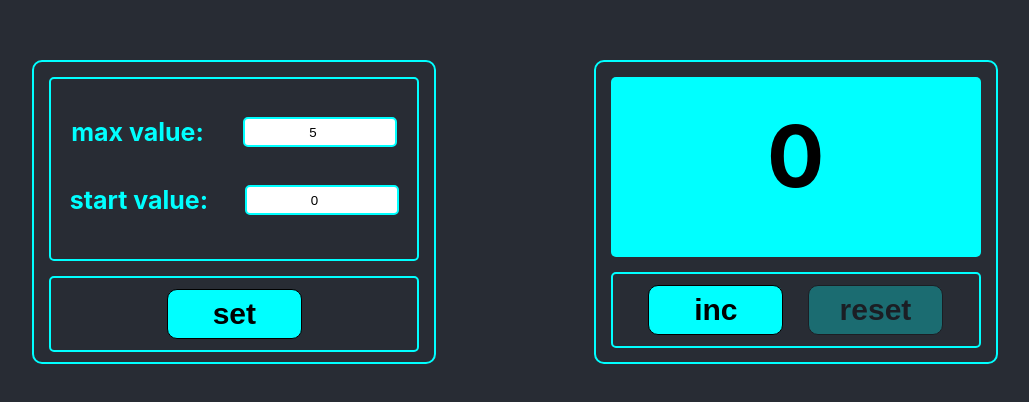
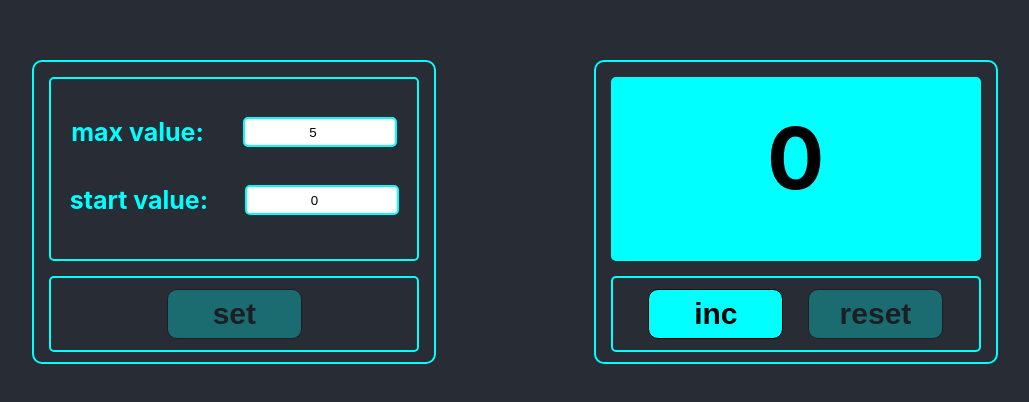
Before and after one commit to Astarothe/Counter, a React (Create React App) app: page / in a window 1280 px wide. Shown: the part 196-598 px from the top of the page, without its empty margins (125-1154 px from the left). Built offline with nearby package versions, Linux system fonts and the light colour scheme.

Commit message:
feat: refactor function and container

```diff
--- a/package.json
+++ b/package.json
@@ -10,10 +10,12 @@
     "@types/node": "^12.0.0",
     "@types/react": "^17.0.0",
     "@types/react-dom": "^17.0.0",
+    "@types/uuid": "^8.3.0",
     "react": "^17.0.2",
     "react-dom": "^17.0.2",
     "react-scripts": "4.0.3",
     "typescript": "^4.1.2",
+    "uuid": "^8.3.2",
     "web-vitals": "^1.0.1"
   },
   "scripts": {
--- a/src/App.css
+++ b/src/App.css
@@ -22,6 +22,7 @@ body {
     text-align: center;
     margin: 15px;
     border-radius: 5px;
+    border: 2px solid cyan;
 }
 
 .count {
@@ -110,3 +111,8 @@ body {
 .incorrectValue {
     color: red;
 }
+.wrapperCountSet{
+    background: none;
+    border: 2px solid cyan;
+    color:  cyan;
+}
--- a/src/App.tsx
+++ b/src/App.tsx
@@ -4,87 +4,111 @@ import {Count} from "./components/Count/Count";
 import {Button} from "./components/Button/Button";
 import {Input} from "./components/Input/Input";
 
+type errorInputType = {
+    [key: string]: {
+        error: string | null
+    }
+}
+
 function App() {
     const initNumber = 0;
+    const maxInitialise = 5;
     const stepUp = 1;
-    const maxInitialise = 5;
+
+    const errorInputStartId = "1";
+    const errorInputMaxId = "2";
+    const errorButtonSetId = "3";
+    const errorCountTable = "4";
 
     let [count, setCount] = useState<number>(initNumber);
-    let [error, setError] = useState<string | null>(null)
-
     let [maxCount, setMaxCount] = useState(maxInitialise);
     let [startCount, setStartCount] = useState(initNumber)
-
-    let [errorInputStart, setErrorInputStart] = useState<null | string>(null);
-    let [errorInputMax, setErrorInputMax] = useState<null | string>(null);
-
-    let [errorSet, setErrorSet] = useState<null | string>("max");
-
-    let [disabled, setDisabled] = useState<null | boolean>(null)
-
+    let [disabledButton, setDisabledButton] = useState<null | boolean>(null)
+    let [error, setError] = useState<errorInputType>({
+            [errorInputStartId]: {error: null},
+            [errorInputMaxId]: {error: null},
+            [errorButtonSetId]: {error: "max"},
+            [errorCountTable]: {error: null},
+        }
+    )
+    console.log(error[errorInputStartId])
 
     let disabledReset = startCount === count;
     let disabledIncrement = maxCount === count;
     let disabledSetValue = false;
 
-    const checkDisabled = (disableds: boolean): boolean => disabled ? disabled : disableds;
-    const checkDisabled2 = (disableds: boolean): boolean => {
-        if (errorInputMax || errorInputStart || errorSet) {
-            if (disabled) {
-                return disabled
-            }
+    const checkDisabled = (checkDisabledButton: boolean): boolean => disabledButton ? disabledButton : checkDisabledButton;
+    const checkDisabled2 = (checkDisabledButton: boolean): boolean => (
+        error[errorInputStartId].error ||
+        error[errorInputMaxId].error ||
+        error[errorButtonSetId].error
+    )
+        ? true
+        : checkDisabledButton
+
+    const conditionErrorCountMax = () => {
+        if (maxCount === count) {
+            error[errorCountTable].error = "maxNumber";
         } else {
-            return disableds
+            error[errorCountTable].error = null;
         }
-        return true;
+        setError({...error})
     }
 
-    useEffect(() => {
-        if (maxCount === count) setError("maxNumber")
-        else setError(null);
-    }, [count, maxCount])
-
-    useEffect(() => {
+    const conditionError = () => {
         if (startCount < 0) {
-            setErrorInputStart("error")
+            error[errorInputStartId].error = "error"
+            error[errorButtonSetId].error = "max"
+        } else if (startCount >= 0 && disabledButton) {
+            error[errorInputStartId].error = null
+            error[errorButtonSetId].error = null
+            error[errorCountTable].error = null
         } else {
-            setErrorSet(null)
-            setErrorInputStart(null);
+            error[errorInputStartId].error = null
         }
 
         if (maxCount <= startCount) {
-            setErrorInputMax("error")
-            setErrorInputStart("error")
+            error[errorInputStartId].error = "error"
+            error[errorInputMaxId].error = "error"
+            error[errorButtonSetId].error = "max"
+        } else if (maxCount > startCount && disabledButton) {
+            error[errorInputMaxId].error = null
+            error[errorButtonSetId].error = null
         } else {
-            setErrorSet(null)
-            setErrorInputMax(null);
+            error[errorInputMaxId].error = null
         }
-    }, [startCount,maxCount])
+        setError({...error})
+    }
+
+    useEffect(conditionErrorCountMax, [count, maxCount])
+
+    useEffect(conditionError, [startCount, maxCount])
 
 
     const increment = () => {
-        if (count < maxCount) {
-            setCount(count + stepUp)
-        } else {
-            setError("maxNumber")
+        if (count < maxCount) setCount(count + stepUp)
+        else {
+            error[errorCountTable].error = "maxNumber";
+            setError({...error})
         }
     }
     const reset = () => setCount(startCount);
 
     const setValue = () => {
-        setErrorSet("max")
-        setDisabled(null);
+        error[errorButtonSetId].error = "max"
+        setError({...error})
+
+        setDisabledButton(null);
         setCount(startCount)
     }
 
     const maxCountOnChange = (maxNumber: number) => {
-
-        setDisabled(true)
+        setDisabledButton(true)
         setMaxCount(maxNumber)
     }
 
     const startCountOnChange = (startNumber: number) => {
-        setDisabled(true)
+        setDisabledButton(true)
         setStartCount(startNumber)
     }
 
@@ -92,10 +116,14 @@ function App() {
         <div className={"App"}>
             <div className={"Monitor"}>
                 <div className={"wrapperInputs"}>
-                    <Input title={"max value:"} callback={maxCountOnChange} countValue={maxCount}
-                           error={errorInputMax}/>
-                    <Input title={"start value:"} callback={startCountOnChange} countValue={startCount}
-                           error={errorInputStart}/>
+                    <Input title={"max value:"}
+                           callback={maxCountOnChange}
+                           countValue={maxCount}
+                           error={error[errorInputMaxId].error}/>
+                    <Input title={"start value:"}
+                           callback={startCountOnChange}
+                           countValue={startCount}
+                           error={error[errorInputStartId].error}/>
                 </div>
                 <div className={"wrapperButton"}>
                     <Button text={"set"} callback={setValue} disabled={checkDisabled2(disabledSetValue)}/>
@@ -103,8 +131,12 @@ function App() {
             </div>
 
             <div className={"Monitor"}>
-                <Count count={count} maxNumber={maxCount} error={error} disabled={disabled}
-                       errorInputStart={errorInputStart}/>
+                <Count count={count}
+                       maxNumber={maxCount}
+                       error={error[errorCountTable].error}
+                       disabled={disabledButton}
+                       errorInputStart={error[errorInputStartId].error}
+                       errorInputMax={error[errorInputMaxId].error}/>
                 <div className={"wrapperButton"}>
                     <Button text={"inc"} callback={increment} disabled={checkDisabled(disabledIncrement)}/>
                     <Button text={"reset"} callback={reset} disabled={checkDisabled(disabledReset)}/>
--- a/src/components/Count/Count.tsx
+++ b/src/components/Count/Count.tsx
@@ -7,10 +7,11 @@ type CountPropsType = {
     error: string | null
     disabled: boolean | null
     errorInputStart: string | null
+    errorInputMax: string | null
 }
 
 export function Count(props: CountPropsType) {
-    let FinalClassNameSpan = `${"count"} ${props.error ? props.error : ""} ${props.disabled ? "errorClass" : ""} ${props.errorInputStart ? "incorrectValue" : ""}`
+    let FinalClassNameSpan = `${"count"} ${props.error ? props.error : ""} ${props.disabled ? "errorClass" : ""} ${props.errorInputStart || props.errorInputMax ? "incorrectValue" : ""}`
 
     let text;
     if (props.disabled) {
@@ -22,7 +23,7 @@ export function Count(props: CountPropsType) {
         text = props.count
     }
     return (
-        <div className={"wrapperCount"}>
+        <div className={`${"wrapperCount"} ${props.disabled ? "wrapperCountSet"  : ""}`}>
             <h1 className={FinalClassNameSpan}>{text}</h1>
         </div>
     );
```
Also changed, not shown: 1 other file (tests, documents, lock files or other folders).
